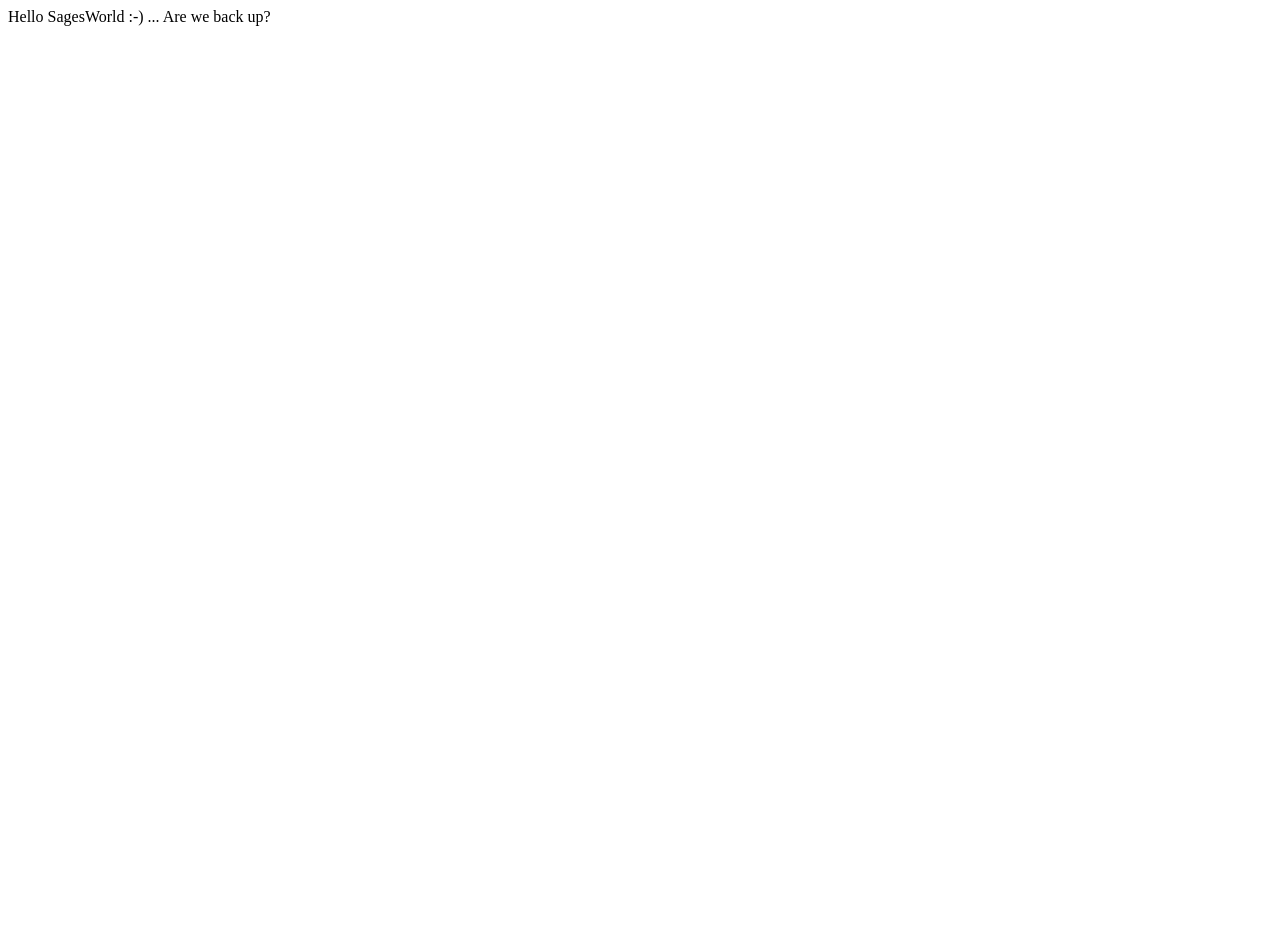
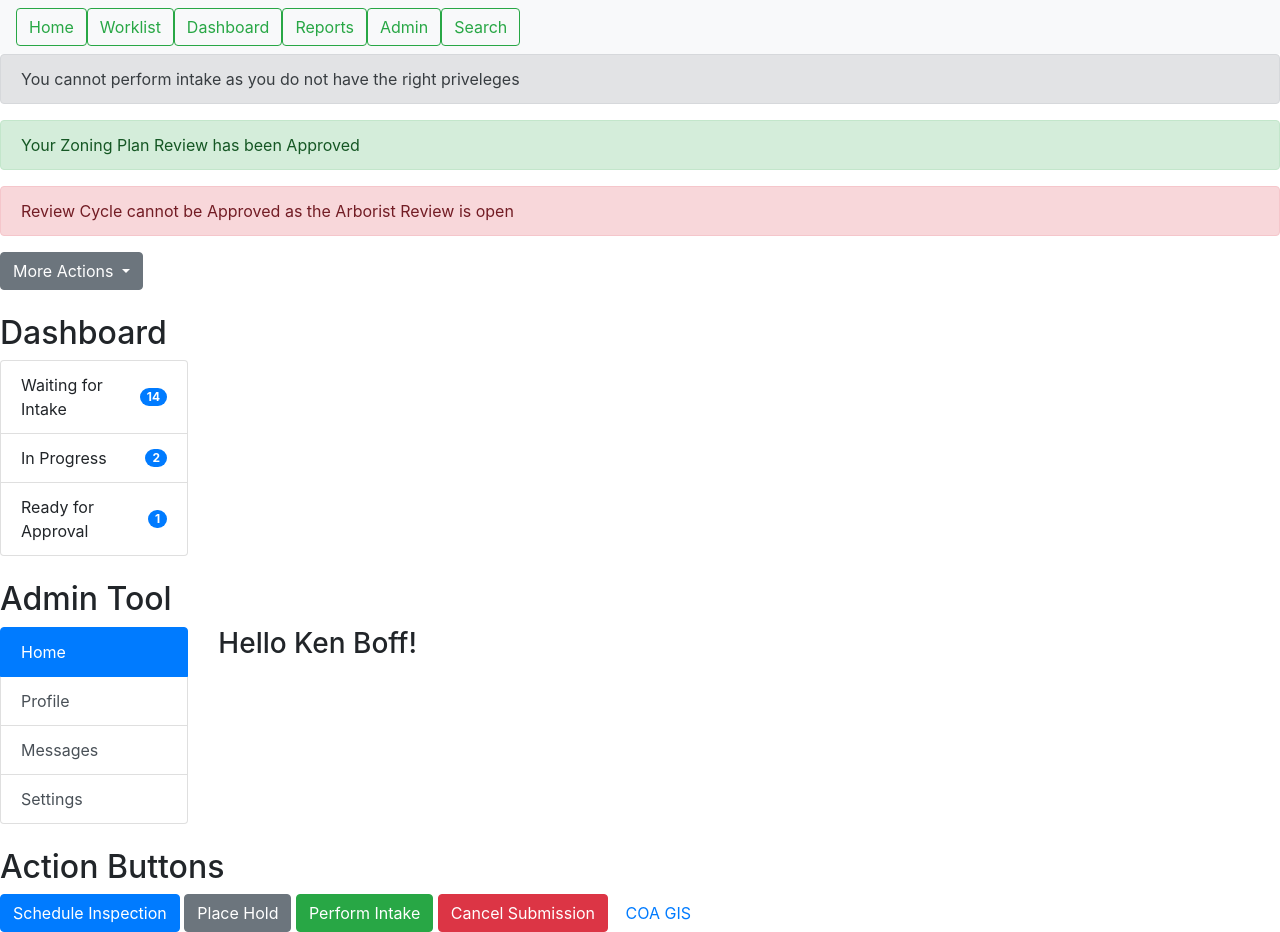
Before and after one commit to harishbk77/harishbk77.github.io, a plain HTML site: page index.html in a window 1280 px wide. Before the commit the page ends 800 px from the top, so only its background shows below. Drawn offline with nearby package versions, Linux system fonts and the light colour scheme.

Commit message:
bootstrap!

```diff
--- a/index.html
+++ b/index.html
@@ -1 +1,104 @@
-Hello SagesWorld :-) ... Are we back up?
+<!DOCTYPE html>
+<html lang="en">
+  <head>
+      <meta charset="UTF-8">
+      <title>Bootstrap Components</title>
+      <link rel="stylesheet" href="https://stackpath.bootstrapcdn.com/bootstrap/4.3.1/css/bootstrap.min.css" integrity="sha384-ggOyR0iXCbMQv3Xipma34MD+dH/1fQ784/j6cY/iJTQUOhcWr7x9JvoRxT2MZw1T" crossorigin="anonymous">
+
+      <script src="https://code.jquery.com/jquery-3.3.1.slim.min.js" integrity="sha384-q8i/X+965DzO0rT7abK41JStQIAqVgRVzpbzo5smXKp4YfRvH+8abtTE1Pi6jizo" crossorigin="anonymous"></script>
+      <script src="https://cdnjs.cloudflare.com/ajax/libs/popper.js/1.14.7/umd/popper.min.js" integrity="sha384-UO2eT0CpHqdSJQ6hJty5KVphtPhzWj9WO1clHTMGa3JDZwrnQq4sF86dIHNDz0W1" crossorigin="anonymous"></script>
+      <script src="https://stackpath.bootstrapcdn.com/bootstrap/4.3.1/js/bootstrap.min.js" integrity="sha384-JjSmVgyd0p3pXB1rRibZUAYoIIy6OrQ6VrjIEaFf/nJGzIxFDsf4x0xIM+B07jRM" crossorigin="anonymous"></script>
+
+      <link rel="stylesheet" href="style.css">
+    </head>
+<body>
+
+<nav class="navbar navbar-light bg-light">
+  <form class="form-inline">
+    <button class="btn btn-outline-success" type="button">Home</button>
+	    <button class="btn btn-outline-success" type="button">Worklist</button>
+
+		    <button class="btn btn-outline-success" type="button">Dashboard</button>
+
+			    <button class="btn btn-outline-success" type="button">Reports</button>
+							    <button class="btn btn-outline-success" type="button">Admin</button>
+											    <button class="btn btn-outline-success" type="button">Search</button>
+
+  </form>
+</nav>
+
+<div class="alert alert-secondary" role="alert">
+  You cannot perform intake as you do not have the right priveleges
+</div>
+<div class="alert alert-success" role="alert">
+  Your Zoning Plan Review has been Approved
+</div>
+<div class="alert alert-danger" role="alert">
+  Review Cycle cannot be Approved as the Arborist Review is open
+</div>
+
+<div class="dropdown">
+  <button class="btn btn-secondary dropdown-toggle" type="button" id="dropdownMenuButton" data-toggle="dropdown" aria-haspopup="true" aria-expanded="false">
+    More Actions
+  </button>
+  <div class="dropdown-menu" aria-labelledby="dropdownMenuButton">
+    <a class="dropdown-item" href="#">View Application</a>
+    <a class="dropdown-item" href="#">Internal Notes</a>
+    <a class="dropdown-item" href="#">Enter Comment</a>
+  </div>
+
+  	<br/>
+	  	<br/>
+  	<h2>Dashboard</h2>
+
+    <div class="row">
+  <div class="col-2">
+<ul class="list-group">
+  <li class="list-group-item d-flex justify-content-between align-items-center">
+    Waiting for Intake
+    <span class="badge badge-primary badge-pill">14</span>
+  </li>
+  <li class="list-group-item d-flex justify-content-between align-items-center">
+   In Progress
+    <span class="badge badge-primary badge-pill">2</span>
+  </li>
+  <li class="list-group-item d-flex justify-content-between align-items-center">
+   Ready for Approval
+    <span class="badge badge-primary badge-pill">1</span>
+  </li>
+</ul>
+</div>
+</div>
+
+	<br/>
+	<h2>Admin Tool</h2>
+  <div class="row">
+  <div class="col-2">
+    <div class="list-group" id="list-tab" role="tablist">
+      <a class="list-group-item list-group-item-action active" id="list-home-list" data-toggle="list" href="#list-home" role="tab" aria-controls="home">Home</a>
+      <a class="list-group-item list-group-item-action" id="list-profile-list" data-toggle="list" href="#list-profile" role="tab" aria-controls="profile">Profile</a>
+      <a class="list-group-item list-group-item-action" id="list-messages-list" data-toggle="list" href="#list-messages" role="tab" aria-controls="messages">Messages</a>
+      <a class="list-group-item list-group-item-action" id="list-settings-list" data-toggle="list" href="#list-settings" role="tab" aria-controls="settings">Settings</a>
+    </div>
+  </div>
+  <div class="col-8">
+    <div class="tab-content" id="nav-tabContent">
+      <div class="tab-pane fade show active" id="list-home" role="tabpanel" aria-labelledby="list-home-list"><h3>Hello Ken Boff!<h3></div>
+      <div class="tab-pane fade" id="list-profile" role="tabpanel" aria-labelledby="list-profile-list">Profile form goes here</div>
+      <div class="tab-pane fade" id="list-messages" role="tabpanel" aria-labelledby="list-messages-list">You have (6) messages</div>
+      <div class="tab-pane fade" id="list-settings" role="tabpanel" aria-labelledby="list-settings-list">Settings form goes here</div>
+    </div>
+  </div>
+</div>
+
+	<br/>
+
+	<h2>Action Buttons</h2>
+<button type="button" class="btn btn-primary">Schedule Inspection</button>
+<button type="button" class="btn btn-secondary">Place Hold</button>
+<button type="button" class="btn btn-success">Perform Intake</button>
+<button type="button" class="btn btn-danger">Cancel Submission</button>
+<button type="button" class="btn btn-link">COA GIS</button>
+
+</body>
+</html>
```
